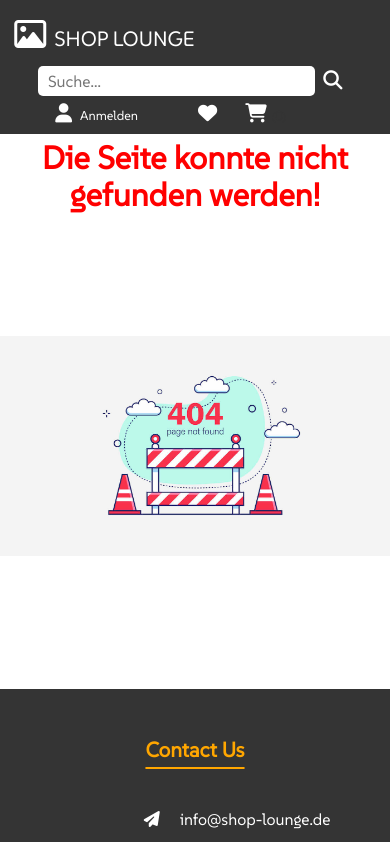
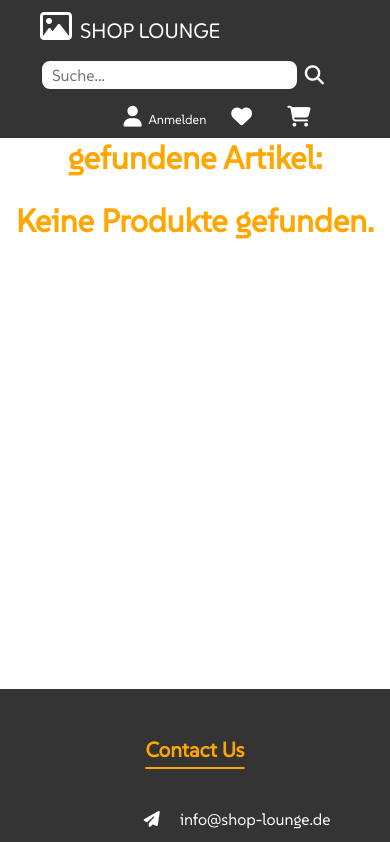
Before and after one commit to AndreasKnopf/ShopLounge, a React (Vite) app: page /filter in a window 390 px wide. Shown: the top 842 px of the page. Built offline with nearby package versions, Linux system fonts and the light colour scheme.

Commit message:
update-7

```diff
--- a/package.json
+++ b/package.json
@@ -10,6 +10,7 @@
     "preview": "vite preview"
   },
   "dependencies": {
+    "framer-motion": "^11.5.6",
     "normalize.css": "^8.0.1",
     "react": "^18.3.1",
     "react-dom": "^18.3.1",
--- a/src/App.jsx
+++ b/src/App.jsx
@@ -11,6 +11,7 @@ import Product from "./pages/Product/Product";
 import Login from "./pages/Login/Login";
 import Registration from "./pages/Registration/Registration";
 import Favourites from "./pages/Favourites/Favourites";
+import Filter from "./pages/Filter/Filter";
 import Cart from "./pages/Cart/Cart";
 import Checkout from "./pages/Checkout/Checkout";
 import NotFound from "./pages/NotFound/NotFound";
@@ -30,6 +31,7 @@ function App() {
                   <Route path="/login" element={<Login />} />
                   <Route path="/registration" element={<Registration />} />
                   <Route path="/favourites" element={<Favourites />} />
+                  <Route path="/filter" element={<Filter />} />
                   <Route path="/cart" element={<Cart />} />
                   <Route path="/checkout" element={<Checkout />} />
                   <Route path="/*" element={<NotFound />} />
--- a/src/components/Footer/Footer.jsx
+++ b/src/components/Footer/Footer.jsx
@@ -22,10 +22,10 @@ export default function Footer() {
         </div>
         <div className={styles.footerContent}>
           <h3>Quick Links</h3>
-          <Link to="" className={styles.impressum}>
+          <Link to="/NotFound" className={styles.impressum}>
             Datenschutz
           </Link>
-          <Link to="" className={styles.impressum}>
+          <Link to="/NotFound" className={styles.impressum}>
             Impressum
           </Link>
         </div>
--- a/src/components/Header/Header.jsx
+++ b/src/components/Header/Header.jsx
@@ -1,18 +1,36 @@
 import React, { useContext, useState } from "react";
 import { CartContext } from "../../context/CartContext";
 import { UserContext } from "../../context/UserContext";
-import { Link } from "react-router-dom";
+import { ProductContext } from "../../context/ProductContext";
+import { Link, useNavigate } from "react-router-dom";
 import styles from "./Header.module.css";
 
 export default function Header() {
   const { cartItems } = useContext(CartContext);
   const { loggedInUser, logoutUser } = useContext(UserContext);
+  const { products, setFilteredProducts } = useContext(ProductContext);
+  const [searchQuery, setSearchQuery] = useState("");
   const [isDropdownOpen, setIsDropdownOpen] = useState(false);
+  const navigate = useNavigate();
 
   const totalItems = cartItems.reduce((acc, item) => acc + item.quantity, 0);
 
   const toggleDropdown = () => {
     setIsDropdownOpen(!isDropdownOpen);
+  };
+
+  const handleSearch = (event) => {
+    setSearchQuery(event.target.value);
+  };
+
+  const handleSearchSubmit = (event) => {
+    event.preventDefault();
+    const filtered = products.filter((product) =>
+      product.keywords.some((keyword) => keyword.toLowerCase().includes(searchQuery.toLowerCase()))
+    );
+    setFilteredProducts(filtered);
+    setSearchQuery("");
+    navigate("/filter");
   };
 
   return (
@@ -24,8 +42,18 @@ export default function Header() {
           </Link>
         </div>
         <div className={styles.navbarCenter}>
-          <input type="text" className={styles.searchInput} placeholder="Suche..." />
-          <i className="fa-solid fa-magnifying-glass"></i>
+          <form onSubmit={handleSearchSubmit}>
+            <input
+              type="text"
+              className={styles.searchInput}
+              placeholder="Suche..."
+              value={searchQuery}
+              onChange={handleSearch}
+            />
+            <button type="submit">
+              <i className="fa-solid fa-magnifying-glass"></i>
+            </button>
+          </form>
         </div>
         <div className={styles.navbarRight}>
           <div className={styles.loginItem}>
--- a/src/components/Header/Header.module.css
+++ b/src/components/Header/Header.module.css
@@ -1,4 +1,5 @@
 header {
+  width: 100%;
   position: fixed;
   top: 0;
 
@@ -6,68 +7,79 @@ header {
     display: flex;
     justify-content: space-between;
     align-items: center;
+    flex-wrap: wrap;
+    gap: 15px;
     padding: 10px 40px;
-    width: 100vw;
     min-height: 80px;
     background-color: var(--hg-grau);
 
     .navbarLeft {
-      width: 30vw;
       a {
+        color: var(--text-hell);
+        font-size: 1.3rem;
         text-decoration: none;
         text-transform: uppercase;
-        font-size: 1.3rem;
-        color: var(--text-hell);
-
+        cursor: pointer;
         i {
-          padding: 8px;
+          width: 40px;
           font-size: 2rem;
         }
       }
-      a:hover {
+    }
+
+    .navbarCenter {
+      form {
+        display: flex;
+        input {
+          width: 500px;
+          padding: 5px 10px;
+          border-radius: 10px;
+          border: 2px solid var(--hg-grau);
+        }
+        button {
+          color: var(--text-hell);
+          background-color: var(--hg-grau);
+          outline: none;
+          border: none;
+          font-size: 1.2rem;
+          cursor: pointer;
+        }
+      }
+
+      form:hover input {
+        border: 2px solid var(--color-orange);
+      }
+      form:hover button {
         color: var(--color-orange);
       }
     }
 
-    .navbarCenter {
-      margin: 0 30px;
-      width: 50vw;
+    .navbarRight {
       display: flex;
-      align-items: center;
-      flex-wrap: nowrap;
-      text-align: center;
 
-      .searchInput {
-        margin: 8px;
-        padding: 0 10px;
-        width: 80%;
-        height: 30px;
-        border: none;
-        border-radius: 5px;
+      i {
+        font-size: 1.3rem;
       }
 
-      i {
-        color: var(--text-hell);
-        font-size: 1.2rem;
-      }
-    }
-
-    .navbarCenter:hover .searchInput {
-      outline: 2px solid var(--color-orange);
-    }
-
-    .navbarCenter:hover i {
+      i:hover {
         color: var(--color-orange);
       }
 
-    .navbarRight {
-      display: flex;
-      justify-content: center;
-      align-items: center;
-      text-wrap: nowrap;
+      .loginItem {
+        margin-right: 15px;
+        padding: 0 10px;
+        cursor: pointer;
 
-      .loginItem {
-        display: flex;
+        i {
+          width: 25px;
+          color: var(--text-hell);
+        }
+
+        span {
+          font-size: 0.8rem;
+          color: var(--text-hell);
+        }
+
         .userMenu {
           position: relative;
           display: inline-block;
@@ -86,13 +98,6 @@ header {
             background-color: var(--hg-orange);
 
             button {
-              text-align: center;
-              font-size: 0.6rem;
-              height: 30px;
-            }
-          }
-        }
-        button {
               background-color: var(--color-orange);
               color: var(--text-dunkel);
               border: none;
@@ -107,39 +112,16 @@ header {
               background-color: var(--hover-orange);
             }
           }
-
-      div {
-        display: flex;
-        align-items: end;
-        flex-wrap: nowrap;
+        }
       }
 
-      div:hover i,
-      div:hover span {
+      .loginItem:hover i,
+      .loginItem:hover span {
         color: var(--color-orange);
       }
 
-      span {
-        color: var(--text-hell);
-        font-size: 0.8rem;
-        margin-right: 40px;
-        cursor: pointer;
-      }
-
-      i {
-        padding-right: 8px;
-        margin-left: 20px;
-        color: var(--text-hell);
-        font-size: 1.2rem;
-        cursor: pointer;
-      }
-
-      i:hover {
-        color: var(--color-orange);
-      }
-
-      .cartItem a i {
-        padding-right: 30px;
+      .cartItem {
+        margin-left: 15px;
 
         .cartCountDark {
           padding-right: 0;
@@ -157,53 +139,26 @@ header {
           color: var(--text-hell);
         }
       }
-
       .cartItem:hover a i .cartCountLight {
         color: var(--color-orange);
       }
     }
+
+    @media screen and (max-width: 1078px) {
+      .navbarCenter input {
+        width: 50%;
+      }
+      .navbarRight {
+        justify-content: flex-end;
+        width: 100%;
+        /* outline: 3px solid red; */
       }
     }
 
-@media screen and (max-width: 900px) {
-  header {
-    nav {
-      flex-wrap: wrap;
-
+    @media screen and (max-width: 644px) {
       .navbarCenter {
-        justify-content: end;
-        margin-right: 0;
-        text-align: end;
-
-        .searchInput {
-          width: 100%;
-        }
-      }
-
-      .navbarRight {
-        width: 100%;
-        justify-content: end;
-      }
-    }
-  }
-}
-
-@media screen and (max-width: 650px) {
-  header {
-    nav {
-      padding-left: 0;
-      display: flex;
-      flex-direction: column;
-
-      .navbarLeft {
-        width: 100%;
-      }
-      .navbarCenter {
-        width: 95%;
-        .searchInput {
         width: 100%;
       }
     }
   }
 }
-}
--- a/src/components/ProductCard/ProductCard.jsx
+++ b/src/components/ProductCard/ProductCard.jsx
@@ -2,6 +2,7 @@ import React, { useState, useContext } from "react";
 import { CartContext } from "../../context/CartContext";
 import { FavouritesContext } from "../../context/FavouritesContext";
 import { useNavigate } from "react-router-dom";
+import { motion } from "framer-motion";
 import styles from "./ProductCard.module.css";
 
 export default function ProductCard({ product }) {
@@ -35,11 +36,14 @@ export default function ProductCard({ product }) {
   return (
     <div className={styles.productCard}>
       <div className={styles.imageBox} onClick={handleClick}>
-        <img
+        <motion.img
           src={currentImage}
           alt={product.productName}
           onMouseEnter={handleMouseEnter}
           onMouseLeave={handleMouseLeave}
+          initial={{ scale: 0.9 }}
+          whileHover={{ scale: 1 }}
+          transition={{ duration: 0.5 }}
         />
       </div>
       <div className={styles.title}>
--- a/src/context/ProductContext.jsx
+++ b/src/context/ProductContext.jsx
@@ -4,6 +4,7 @@ export const ProductContext = createContext();
 
 export const ProductProvider = ({ children }) => {
   const [products, setProducts] = useState([]);
+  const [filteredProducts, setFilteredProducts] = useState([]);
   const [loading, setLoading] = useState(true);
 
   useEffect(() => {
@@ -28,5 +29,9 @@ export const ProductProvider = ({ children }) => {
       </div>
     );
   }
-  return <ProductContext.Provider value={{ products, setProducts }}>{children}</ProductContext.Provider>;
+  return (
+    <ProductContext.Provider value={{ products, setProducts, filteredProducts, setFilteredProducts }}>
+      {children}
+    </ProductContext.Provider>
+  );
 };
--- a/src/data/productData.js
+++ b/src/data/productData.js
@@ -115,6 +115,7 @@ export const products = [
       "Schneeketten",
       "Winter",
       "Fahrzeug",
+      "Car",
     ],
   },
   {
--- /dev/null
+++ b/src/pages/Filter/Filter.jsx
@@ -0,0 +1,23 @@
+import React, { useContext } from "react";
+import { ProductContext } from "../../context/ProductContext";
+import ProductCard from "../../components/ProductCard/ProductCard";
+import styles from "./Filter.module.css";
+
+export default function Filter() {
+  const { filteredProducts } = useContext(ProductContext);
+
+  return (
+    <div className={styles.filterWrapper}>
+      <h2>gefundene Artikel:</h2>
+      {filteredProducts.length > 0 ? (
+        <div className={styles.productWrapper}>
+          {filteredProducts.map((product) => (
+            <ProductCard key={product.itemNumber} product={product} />
+          ))}
+        </div>
+      ) : (
+        <h2>Keine Produkte gefunden.</h2>
+      )}
+    </div>
+  );
+}
--- /dev/null
+++ b/src/pages/Filter/Filter.module.css
@@ -0,0 +1,18 @@
+.filterWrapper {
+  min-height: 65vh;
+
+  h2 {
+    font-size: 2rem;
+    text-align: center;
+    color: var(--color-orange);
+  }
+
+  .productWrapper {
+    margin: 40px;
+    display: flex;
+    justify-content: flex-start;
+    flex-wrap: wrap;
+    gap: 20px;
+    text-align: center;
+  }
+}
```
Also changed, not shown: vercel.json (added), 1 other file (tests, documents, lock files or other folders). Lines whose indentation alone changed are shown as unchanged.
